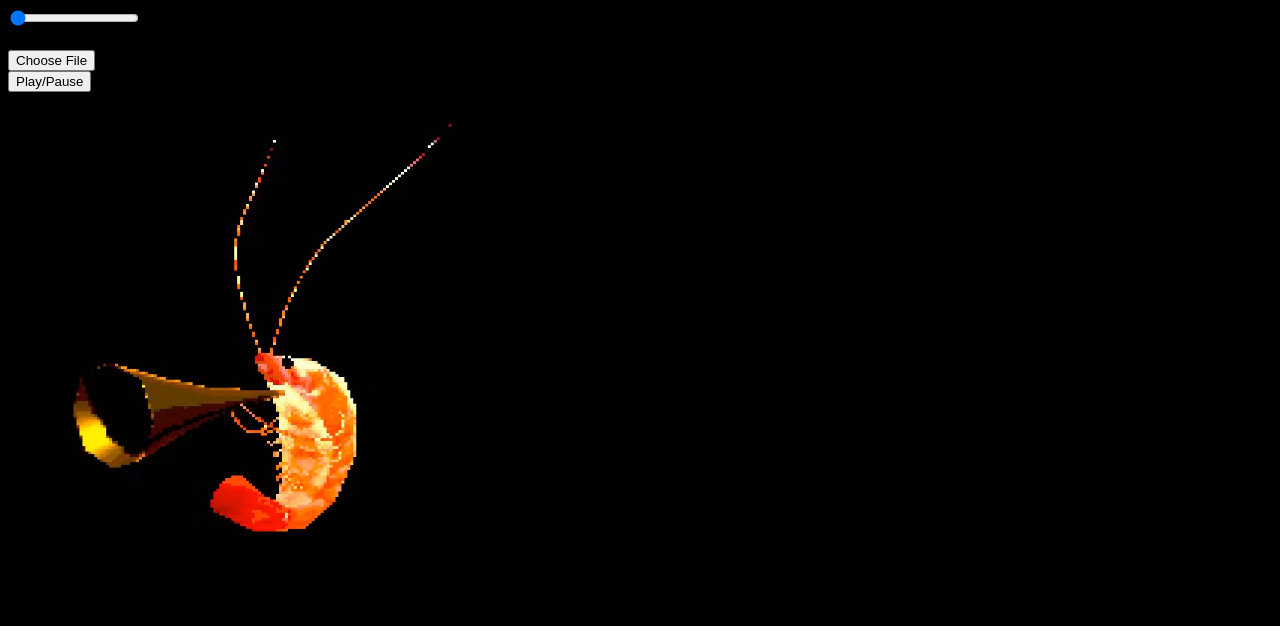
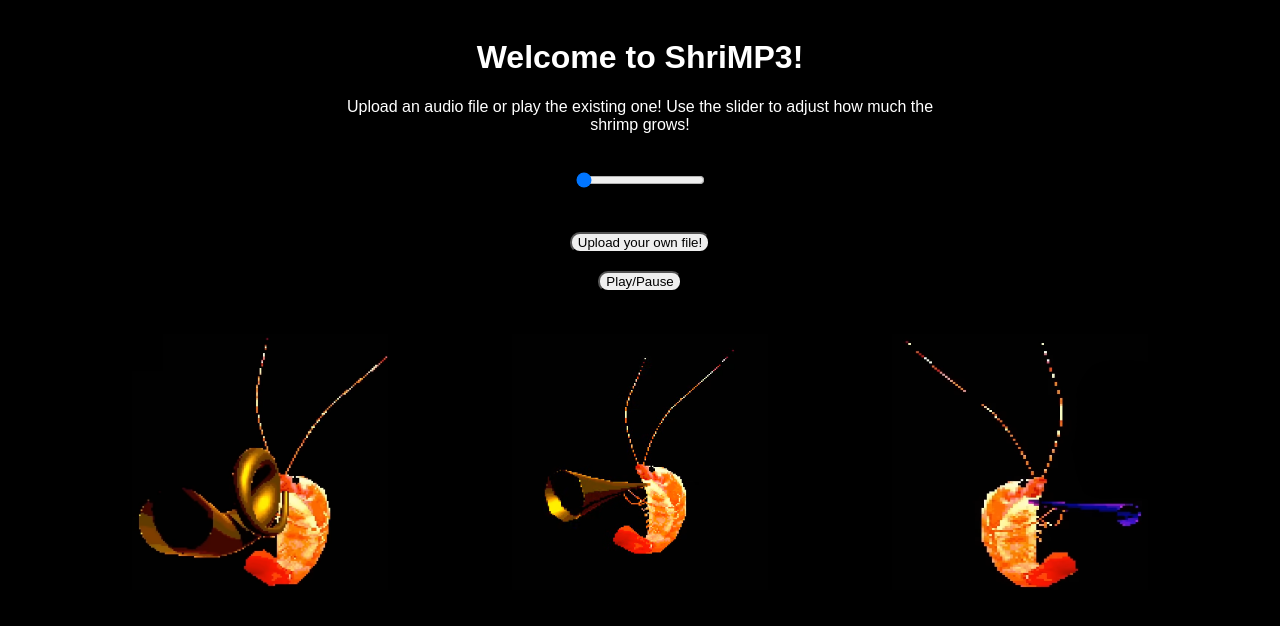
Before and after one commit to JakeG2004/JakeG2004.github.io, a plain HTML site: page ShriMP3/index.html in a window 1280 px wide. Both pictures are taken after a click on the switch "Play/Pause". Drawn offline with Linux system fonts and the light colour scheme; a web font is replaced by a local one.

Commit message:
Added ShriMP3

```diff
--- a/ShriMP3/index.html
+++ b/ShriMP3/index.html
@@ -12,32 +12,41 @@ Date:   5/18/25
         <link rel="stylesheet" type="text/css" href="style.css">
     </head>
     <body>
+        <!-- Information centered -->
+        <div class="info-text centered">
+            <h1>Welcome to ShriMP3!</h1>
+            <p>Upload an audio file or play the existing one! Use the slider to adjust how much the shrimp grows!</p>
+        </div>
+
         <!-- Scaler slider to adjust the shrimp growth -->
-        <div class="scaler-slider">
+        <div class="scaler-slider centered">
             <input type="range" id="scaler" name="scaler" min="1" max="2" value="1" step="0.1"/>
-            <label for="scaler">Scaler</label>
         </div>
 
         <!-- Hidden audio player -->
-        <div class="audio-player">
+        <div class="audio-player centered">
             <audio hidden id="audio" controls crossorigin="anonymous">
-                <source src="./shrimp.mp3" type="audio/mpeg">
+                <source src="./quartet.mp3" type="audio/mpeg">
                 Your browser does not support the audio element.
             </audio>
         </div>
 
         <!-- Playback controls -->
-        <div class="playback">
-            <input type="file" id="inputFile" name="inputFile" accept=".mp3">
+        <div class="playback centered">
+            <input accept = ".mp3" type="file" id="inputFile" style="display: none;" />
+            <input type="button" value="Upload your own file!" onclick="document.getElementById('inputFile').click();" />
+            <br>
             <br>
             <button data-playing="false" role="switch" aria-checked="false">
                 <span>Play/Pause</span>
             </button>
         </div>
 
-        <!-- The shrimp image -->
-        <div class="shrimp">
-            <img id="shrimp" name="shrimp" src="shrimp.png" width="512" height="512">
+        <!-- The shrimp images -->
+        <div class="shrimp-row">
+            <img id="bass_shrimp" src="tuba_shrimp.png" width="256" height="256">
+            <img id="mids_shrimp" src="shrimp.png" width="256" height="256">
+            <img id="highs_shrimp" src="shrimp_high.png" width="256" height="256">
         </div>
 
         <script src="script.js"></script>
--- a/ShriMP3/script.js
+++ b/ShriMP3/script.js
@@ -9,7 +9,40 @@ let dataArr;
 const playButton = document.querySelector("button");
 const audioElement = document.getElementById("audio");
 const scaler = document.getElementById("scaler");
-const shrimp = document.getElementById("shrimp");
+
+// Shrimps
+const bass_shrimp = document.getElementById("bass_shrimp");
+const mids_shrimp = document.getElementById("mids_shrimp");
+const highs_shrimp = document.getElementById("highs_shrimp");
+
+const fileUpload = document.getElementById("inputFile");
+
+// The file upload
+fileUpload.addEventListener("change", () => {
+  const file = fileUpload.files[0];
+  if (file) {
+    const url = URL.createObjectURL(file);
+    audioElement.src = url;
+    audioElement.currentTime = 0;
+    audioElement.load();
+
+    if (audioContext) {
+      // Disconnect old track if it exists
+      if (track) {
+        track.disconnect();
+      }
+
+      // Reconnect the new source
+      track = audioContext.createMediaElementSource(audioElement);
+      track.connect(analyser);
+      analyser.connect(audioContext.destination);
+    }
+
+    // Optional: reset play button state
+    playButton.dataset.playing = "false";
+  }
+});
+
 
 playButton.addEventListener("click", () => {
   if (!audioContext) {
@@ -48,6 +81,41 @@ audioElement.addEventListener(
     false,
 )
 
+function getFrequencyBands() {
+  analyser.getByteFrequencyData(dataArr);
+
+  const sampleRate = audioContext.sampleRate;
+  const fftSize = analyser.fftSize;
+  const binSize = sampleRate / fftSize;
+
+  function getRMS(minFreq, maxFreq) {
+    const start = Math.floor(minFreq / binSize);
+    const end = Math.ceil(maxFreq / binSize);
+    let sumSquares = 0;
+    let count = 0;
+
+    for (let i = start; i <= end; i++) {
+      const norm = dataArr[i] / 255; // normalize to [0,1]
+      sumSquares += norm * norm;
+      count++;
+    }
+
+    return count > 0 ? Math.sqrt(sumSquares / count): 0;
+  }
+
+  return {
+    bass: getRMS(0, 100),        // Bass instruments and low male vocals
+    vocals: getRMS(1000, 1200),
+    drums: getRMS(1500, 20000)
+
+    /*bass: getRMS(0, 100),        // Bass instruments and low male vocals
+    vocals: getRMS(500, 10000),
+    drums: getRMS(15000, 20000)*/
+  };
+
+}
+
+
 function getAmplitude() {
     analyser.getByteTimeDomainData(dataArr);
 
@@ -61,17 +129,20 @@ function getAmplitude() {
     return rms;
 }
 
-const amplitudeDisplay = document.getElementById("amplitude");
-
 function updateShrimp() {
   if (audioContext && analyser) {
-    const amplitude = getAmplitude();
-    const baseHeight = 512; // px
-    const scaledAmplitude = Math.abs(amplitude) * scaler.value;
-    const height = baseHeight + (baseHeight * scaledAmplitude);
-    shrimp.style.height = `${height}px`;
+    const { bass, vocals, drums } = getFrequencyBands();
+    const scale = parseFloat(scaler.value);
+    const baseHeight = 256;
+
+    bass_shrimp.style.height = `${baseHeight + bass * baseHeight * scale * .75}px`;
+    mids_shrimp.style.height = `${baseHeight + vocals * baseHeight * scale * 1.25}px`;
+    highs_shrimp.style.height = `${baseHeight + drums * baseHeight * scale * 2.0}px`;
   }
+
   requestAnimationFrame(updateShrimp);
 }
 
+
+
 requestAnimationFrame(updateShrimp); // Start the loop
--- a/ShriMP3/style.css
+++ b/ShriMP3/style.css
@@ -1,8 +1,39 @@
+@import url('https://fonts.googleapis.com/css2?family=Poetsen+One&display=swap');
+
 body {
+    color: white;
     background-color: black;
+    font-family: "Poetsen One", sans-serif;
+    font-weight: 400;
+    font-style: normal;
 }
 
-.audio-player {
-    width: 300px;
-    margin: 20px;
+.centered {
+    margin: auto;
+    width: 50%;
+    padding: 10px;
+    text-align: center;
 }
+
+.info-text {
+    color: white;
+}
+
+.shrimp-row {
+    display: flex;
+    justify-content: space-evenly;
+    align-items: flex-start; /* keeps shrimp bottoms aligned */
+    width: 100%;
+    margin-top: 2rem;
+}
+
+.shrimp-row img {
+    height: 256px;             /* Start height, will be changed via JS */
+}
+
+button, input {
+    font-family: "Poetsen One", sans-serif;
+    font-weight: 400;
+    font-style: normal;
+    border-radius: 10px;
+}
```
Also changed, not shown: projects.html (+2 -2 lines), ShriMP3/shrimp_high.png (added), ShriMP3/tuba_shrimp.png (added), 2 other files.
